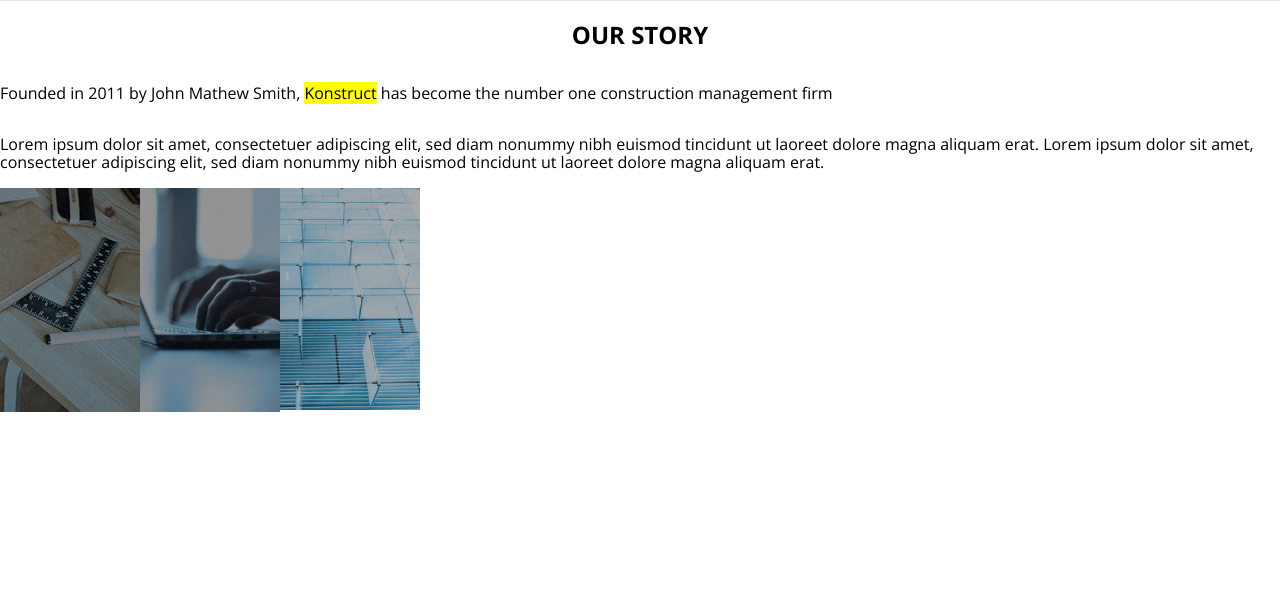
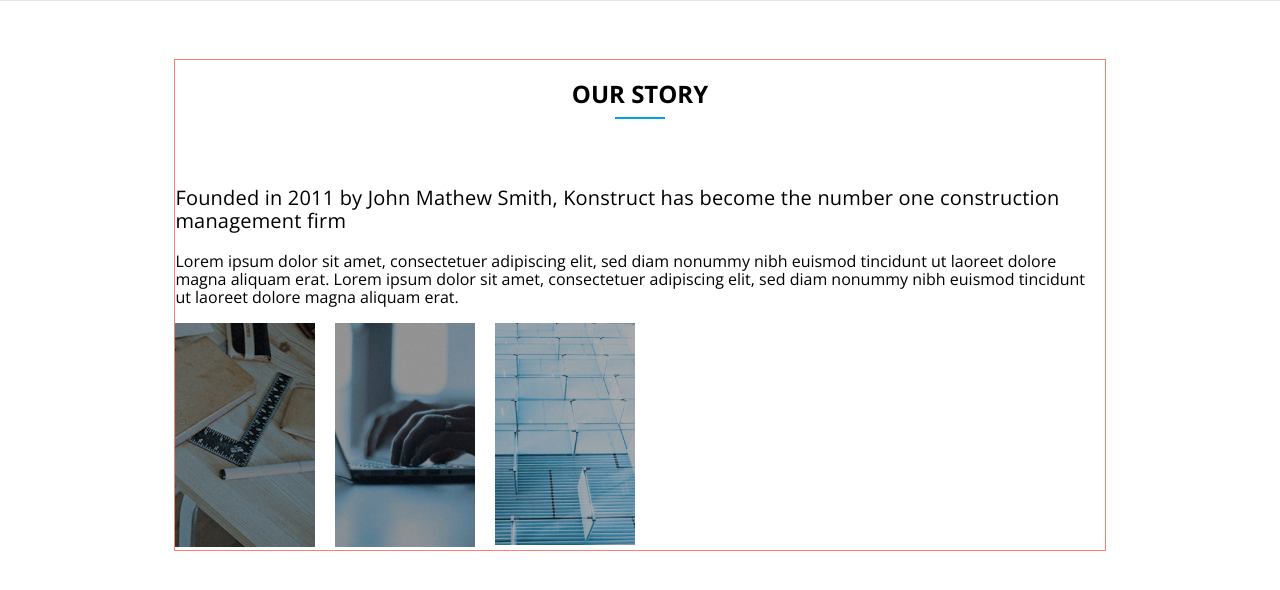
Before and after one commit to Licrua/konstruct-layout, a website: page index.html in a window 1280 px wide. Shown: the part 832-1422 px from the top of the page. Before the commit the page ends 1247 px from the top, so only its background shows below. Drawn offline with nearby package versions, Linux system fonts and the light colour scheme.

Commit message:
header finished

```diff
--- a/index.html
+++ b/index.html
@@ -53,11 +53,12 @@
 					</ul>
 			</nav>
 		  </header>
-		  <main>
+		  <main class="main">
 			<section class="company-story">
 					<h2 class="company-story__title">OUR STORY</h2>
+					<div class="company-story__info-container">
 						<div class="complany-story__info">
-					<p class="company-story__description">Founded in 2011 by John Mathew Smith, <mark>Konstruct</mark> has become the number one construction management firm</p>
+							<p class="company-story__description">Founded in 2011 by John Mathew Smith, <span class="comany-story__highlight">Konstruct</span> has become the number one construction management firm</p>
 							<p class="company-story__subdescription">Lorem ipsum dolor sit amet, consectetuer adipiscing elit, sed diam nonummy nibh euismod tincidunt ut laoreet dolore magna aliquam erat. Lorem ipsum dolor sit amet, consectetuer adipiscing elit, sed diam nonummy nibh euismod tincidunt ut laoreet dolore magna aliquam erat.</p>
 						</div>
 						<div class="company-story__cards">
@@ -71,6 +72,7 @@
 								<img src="/images/Bitmap-2.png" alt="WE BUILD">
 							</div>
 						</div>
+						</div>
 			</section>
 		  </main>
 	</div>
--- a/styles/style.scss
+++ b/styles/style.scss
@@ -69,7 +69,6 @@
 	}
 
 	&__nav {
-		// width: 70%;
 		border: 1px solid #E6E6E6;
 		display: flex;
 		height: 65px;
@@ -98,30 +97,64 @@
 }
 
 
-// .header__menu {
-// }
-// .header__menu-item {
-// }
-// .header__menu-link {
-// }
+.main {
+	margin: 58px;
+}
 
+
+.complany-story__info-container {
+	display: flex;
+}
 
 .company-story {
 	color: black;
-}
-.company-story__title {
-	text-align: center;
-}
-.complany-story__info {
+	width: 80%;
+	border: 1px salmon solid;
+	margin: 0 auto;
 	display: flex;
 	flex-direction: column;
+	&__title {
+		position: relative;
+		margin-bottom: 58px;
+		text-align: center;
+		&::after {
+			content: "";
+			position: absolute;
+			left:50%;
+			bottom: -10px;
+			transform: translate(-50%, 50%);
+			width: 50px;
+			height: 2px; /* Толщина подчеркивания */
+			background-color: #00A4E5; /* Цвет подчеркивания */
+		}
+	}
+	&__title {
+		text-align: center;
+	}
+	&__info {
+		display: flex;
+	flex-direction: column;
+	}
 }
+
+.comany-story__highlight {}
+
+// .company-story__title {
+// 	text-align: center;
+// }
+// .complany-story__info {
+// 	display: flex;
+// 	flex-direction: column;
+// }
 .company-story__description {
+	font-size: 20px;
+	letter-spacing: 0.19px;
 }
 .company-story__subdescription {
 }
 .company-story__cards {
 	display: flex;
+	gap: 20px;
 }
 .company-story__cards-item {
 }
```
Also changed, not shown: styles/style.css, 3 other files. Lines whose indentation alone changed are shown as unchanged.
